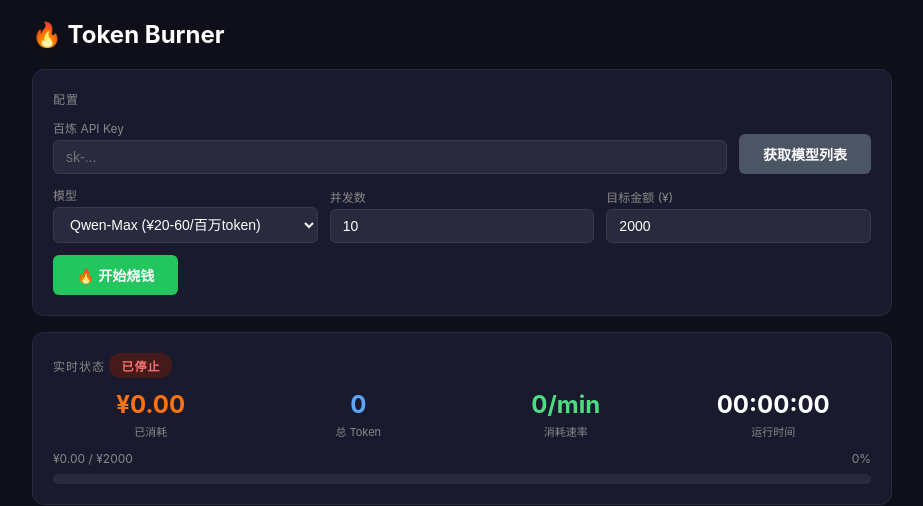
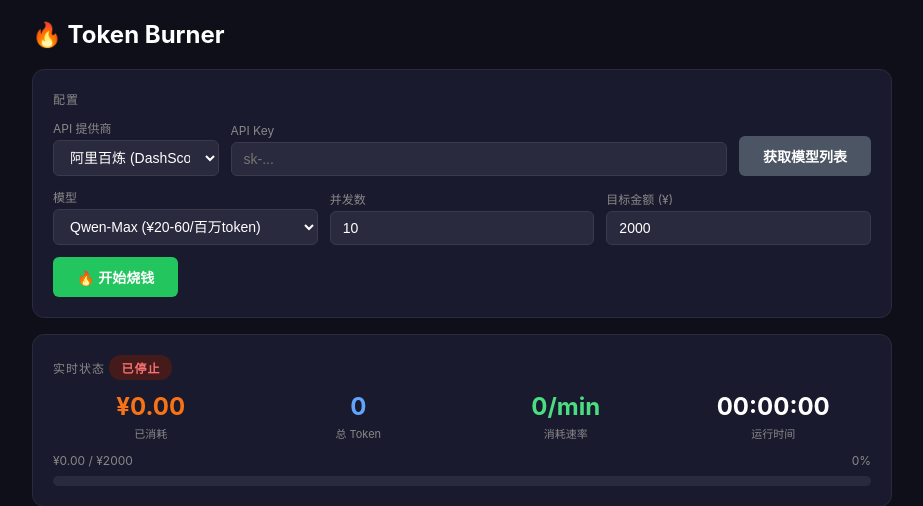
Before and after one commit to neowong/burn-tokens, a Flask app: page / in a window 1280 px wide. Shown: the top 506 px of the page, without its empty margins (178-1101 px from the left). Run offline with Flask 3, Linux system fonts and the light colour scheme; data that the repository does not hold is empty.

Commit message:
feat: add DeepSeek (OpenAI-compatible) provider support
- Add provider selector (Bailian / DeepSeek) to config
- Abstract API calls into provider-agnostic functions
- DeepSeek uses OpenAI-compatible REST API directly
- Bailian continues using dashscope SDK

```diff
--- a/app.py
+++ b/app.py
@@ -5,8 +5,7 @@
 from datetime import datetime, timedelta
 from flask import Flask, request, jsonify, Response, render_template
 import random
-import dashscope
-from dashscope import Generation
+import requests
 
 app = Flask(__name__)
 
@@ -15,6 +14,7 @@
 # In-memory state
 state = {
     'api_key': None,
+    'provider': 'bailian',
     'model': 'qwen-max',
     'target_amount': 2000.0,
     'concurrency': 10,
@@ -70,6 +70,8 @@
     for row in rows:
         if row['key'] == 'api_key':
             state['api_key'] = row['value']
+        elif row['key'] == 'provider':
+            state['provider'] = row['value']
         elif row['key'] == 'model':
             state['model'] = row['value']
         elif row['key'] == 'target_amount':
@@ -100,6 +102,9 @@
     if 'api_key' in data:
         state['api_key'] = data['api_key']
         save_config_key('api_key', data['api_key'])
+    if 'provider' in data:
+        state['provider'] = data['provider']
+        save_config_key('provider', data['provider'])
     if 'model' in data:
         state['model'] = data['model']
         save_config_key('model', data['model'])
@@ -116,6 +121,31 @@
 def list_models():
     if not state['api_key']:
         return jsonify({'error': 'API Key not set'}), 400
+
+    provider = state['provider']
+
+    if provider == 'deepseek':
+        try:
+            resp = requests.get(
+                'https://api.deepseek.com/v1/models',
+                headers={'Authorization': f'Bearer {state["api_key"]}'},
+                timeout=10
+            )
+            if resp.status_code == 200:
+                data = resp.json().get('data', [])
+                models = [{'model_id': m['id'], 'name': m['id']} for m in data if 'deepseek' in m['id'].lower()]
+                if models:
+                    return jsonify({'models': models})
+        except Exception:
+            pass
+        # Fallback for DeepSeek
+        fallback = [
+            {'model_id': 'deepseek-chat', 'name': 'DeepSeek-V3 (¥2-8/百万token)'},
+            {'model_id': 'deepseek-reasoner', 'name': 'DeepSeek-R1 (¥4-16/百万token)'},
+        ]
+        return jsonify({'models': fallback, 'fallback': True})
+
+    # Bailian provider
     try:
         from dashscope import Models
         resp = Models.list(api_key=state['api_key'], page_size=50)
@@ -130,7 +160,6 @@
                 return jsonify({'models': models})
     except Exception:
         pass
-    # Fallback: return known models with pricing
     fallback = [
         {'model_id': 'qwen-max', 'name': 'Qwen-Max (¥20-60/百万token)'},
         {'model_id': 'qwen-plus', 'name': 'Qwen-Plus (¥2-6/百万token)'},
@@ -145,6 +174,7 @@
 def get_status():
     return jsonify({
         'running': state['running'],
+        'provider': state['provider'],
         'model': state['model'],
         'total_tokens': state['total_tokens'],
         'total_cost': round(state['total_cost'], 4),
@@ -177,8 +207,64 @@
     return input_cost + output_cost
 
 
+def call_bailian(api_key, model):
+    """Call Bailian (DashScope) API. Returns (prompt_tokens, output_tokens) or None."""
+    import dashscope
+    from dashscope import Generation
+    dashscope.api_key = api_key
+    resp = Generation.call(
+        model=model,
+        prompt=LONG_PROMPT,
+        max_tokens=4096,
+        temperature=0.9,
+        result_format='message'
+    )
+    if resp.status_code == 200:
+        usage = resp.get('usage', {})
+        prompt_tokens = usage.get('input_tokens', 0) or usage.get('prompt_tokens', 0)
+        output_tokens = usage.get('output_tokens', 0)
+        return prompt_tokens, output_tokens
+    elif resp.status_code in (429, 503):
+        raise Exception('retryable')
+    return None
+
+
+def call_deepseek(api_key, model):
+    """Call DeepSeek (OpenAI-compatible) API. Returns (prompt_tokens, output_tokens) or None."""
+    resp = requests.post(
+        'https://api.deepseek.com/v1/chat/completions',
+        headers={
+            'Authorization': f'Bearer {api_key}',
+            'Content-Type': 'application/json',
+        },
+        json={
+            'model': model,
+            'messages': [{'role': 'user', 'content': LONG_PROMPT}],
+            'max_tokens': 4096,
+            'temperature': 0.9,
+        },
+        timeout=60
+    )
+    if resp.status_code == 200:
+        data = resp.json()
+        usage = data.get('usage', {})
+        prompt_tokens = usage.get('prompt_tokens', 0)
+        output_tokens = usage.get('completion_tokens', 0)
+        return prompt_tokens, output_tokens
+    elif resp.status_code in (429, 503):
+        raise Exception('retryable')
+    return None
+
+
+def api_call(api_key, provider, model):
+    """Dispatch API call to the correct provider."""
+    if provider == 'deepseek':
+        return call_deepseek(api_key, model)
+    return call_bailian(api_key, model)
+
+
 def burner_worker():
-    """Background thread that sends concurrent requests to Bailian API."""
+    """Background thread that sends concurrent requests to the configured API."""
     stop_event = threading.Event()
     state['stop_event'] = stop_event
     state['running'] = True
@@ -192,20 +278,11 @@
             if stop_event.is_set():
                 return
             try:
-                dashscope.api_key = state['api_key']
-                resp = Generation.call(
-                    model=state['model'],
-                    prompt=LONG_PROMPT,
-                    max_tokens=4096,
-                    temperature=0.9,
-                    result_format='message'
-                )
+                result = api_call(state['api_key'], state['provider'], state['model'])
                 if stop_event.is_set():
                     return
-                if resp.status_code == 200:
-                    usage = resp.get('usage', {})
-                    prompt_tokens = usage.get('input_tokens', 0) or usage.get('prompt_tokens', 0)
-                    output_tokens = usage.get('output_tokens', 0)
+                if result:
+                    prompt_tokens, output_tokens = result
                     total_tokens = prompt_tokens + output_tokens
                     cost = calc_cost(state['model'], prompt_tokens, output_tokens)
 
@@ -221,23 +298,24 @@
                     state['total_cost'] += cost
                     save_config_key('total_tokens', state['total_tokens'])
                     save_config_key('total_cost', state['total_cost'])
-                    return  # Success - exit retry loop
-                elif resp.status_code in (429, 503):
-                    time.sleep(2 ** attempt)  # Exponential backoff: 1s, 2s, 4s
+                    return
                 else:
                     time.sleep(1)
-                    return  # Non-retryable error
-            except Exception:
-                if attempt < max_retries - 1:
-                    time.sleep(2 ** attempt)  # Exponential backoff: 1s, 2s, 4s
+                    return
+            except Exception as e:
+                msg = str(e)
+                if 'retryable' in msg and attempt < max_retries - 1:
+                    time.sleep(2 ** attempt)
                 else:
-                    time.sleep(1)
+                    if attempt < max_retries - 1:
+                        time.sleep(2 ** attempt)
+                    else:
+                        time.sleep(1)
 
     try:
         while not stop_event.is_set():
             if state['total_cost'] >= state['target_amount']:
                 break
-            # Check target every iteration
             threads = []
             for _ in range(state['concurrency']):
                 if stop_event.is_set() or state['total_cost'] >= state['target_amount']:
@@ -245,7 +323,7 @@
                 t = threading.Thread(target=send_request)
                 t.start()
                 threads.append(t)
-                time.sleep(0.05)  # Small stagger to avoid thundering herd
+                time.sleep(0.05)
             for t in threads:
                 t.join(timeout=30)
     finally:
--- a/templates/index.html
+++ b/templates/index.html
@@ -53,8 +53,15 @@
         <div class="card">
             <div class="card-title">配置</div>
             <div class="form-row">
+                <div class="form-group" style="flex: 1;">
+                    <label>API 提供商</label>
+                    <select id="provider" onchange="onProviderChange()">
+                        <option value="bailian">阿里百炼 (DashScope)</option>
+                        <option value="deepseek">DeepSeek (OpenAI兼容)</option>
+                    </select>
+                </div>
                 <div class="form-group" style="flex: 3;">
-                    <label>百炼 API Key</label>
+                    <label>API Key</label>
                     <input type="password" id="api-key" placeholder="sk-...">
                 </div>
                 <button class="btn btn-secondary" onclick="fetchModels()" style="margin-bottom: 0;">获取模型列表</button>
@@ -126,7 +133,8 @@
         async function fetchModels() {
             const key = document.getElementById('api-key').value;
             if (!key) { showError('请先输入 API Key'); return; }
-            await api('/api/config', { method: 'POST', headers: {'Content-Type': 'application/json'}, body: JSON.stringify({api_key: key}) });
+            const provider = document.getElementById('provider').value;
+            await api('/api/config', { method: 'POST', headers: {'Content-Type': 'application/json'}, body: JSON.stringify({api_key: key, provider}) });
             const data = await api('/api/models');
             const sel = document.getElementById('model');
             if (data.models && data.models.length) {
@@ -137,13 +145,22 @@
             }
         }
 
+        function onProviderChange() {
+            // Reset model list when switching provider
+            const p = document.getElementById('provider').value;
+            document.getElementById('model').innerHTML = p === 'deepseek'
+                ? '<option value="deepseek-chat">DeepSeek-V3</option><option value="deepseek-reasoner">DeepSeek-R1</option>'
+                : '<option value="qwen-max">Qwen-Max (¥20-60/百万token)</option><option value="qwen-plus">Qwen-Plus (¥2-6/百万token)</option><option value="qwen-turbo">Qwen-Turbo (¥0.8-2/百万token)</option>';
+        }
+
         async function startBurn() {
             const key = document.getElementById('api-key').value;
+            const provider = document.getElementById('provider').value;
             const model = document.getElementById('model').value;
             const concurrency = document.getElementById('concurrency').value;
             const target = document.getElementById('target-amount').value;
             hideError();
-            await api('/api/config', { method: 'POST', headers: {'Content-Type': 'application/json'}, body: JSON.stringify({api_key: key, model, concurrency: parseInt(concurrency), target_amount: parseFloat(target)}) });
+            await api('/api/config', { method: 'POST', headers: {'Content-Type': 'application/json'}, body: JSON.stringify({api_key: key, provider, model, concurrency: parseInt(concurrency), target_amount: parseFloat(target)}) });
             const data = await api('/api/start', { method: 'POST' });
             if (data.status === 'ok') {
                 document.getElementById('btn-start').classList.add('hidden');
@@ -228,7 +245,11 @@
                 document.getElementById('progress-pct').textContent = (s.progress_pct || 0) + '%';
                 document.getElementById('progress-fill').style.width = (s.progress_pct || 0) + '%';
                 document.getElementById('concurrency').value = s.concurrency || 10;
-                // Set model select
+                // Set provider and model
+                if (s.provider) {
+                    document.getElementById('provider').value = s.provider;
+                    onProviderChange();
+                }
                 if (s.model) document.getElementById('model').value = s.model;
                 if (s.running) {
                     document.getElementById('btn-start').classList.add('hidden');
```
